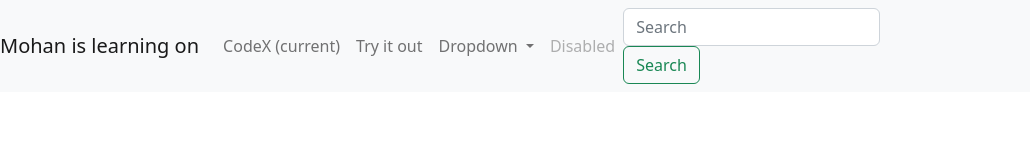
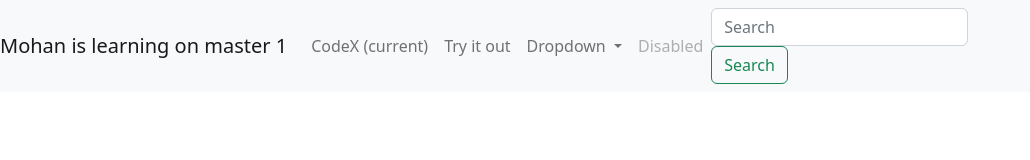
Before and after one commit to osmosian/WebSite, a plain HTML site: page index.html in a window 1280 px wide. Shown: the whole page, without its empty margins (0-1030 px from the left). Drawn offline with nearby package versions, Linux system fonts and the light colour scheme.

Commit message:
master 1

```diff
--- a/index.html
+++ b/index.html
@@ -9,7 +9,7 @@
   <body>
     <nav class="navbar navbar-expand-lg navbar-light bg-light">
 
-<a class="navbar-brand" href="#">Mohan is learning on</a>
+<a class="navbar-brand" href="#">Mohan is learning on master 1</a>
 <button class="navbar-toggler" type="button" data-toggle="collapse" data-target="#navbarSupportedContent" aria-controls="navbarSupportedContent" aria-expanded="false" aria-label="Toggle navigation">
   <span class="navbar-toggler-icon"></span>
 </button>
```
